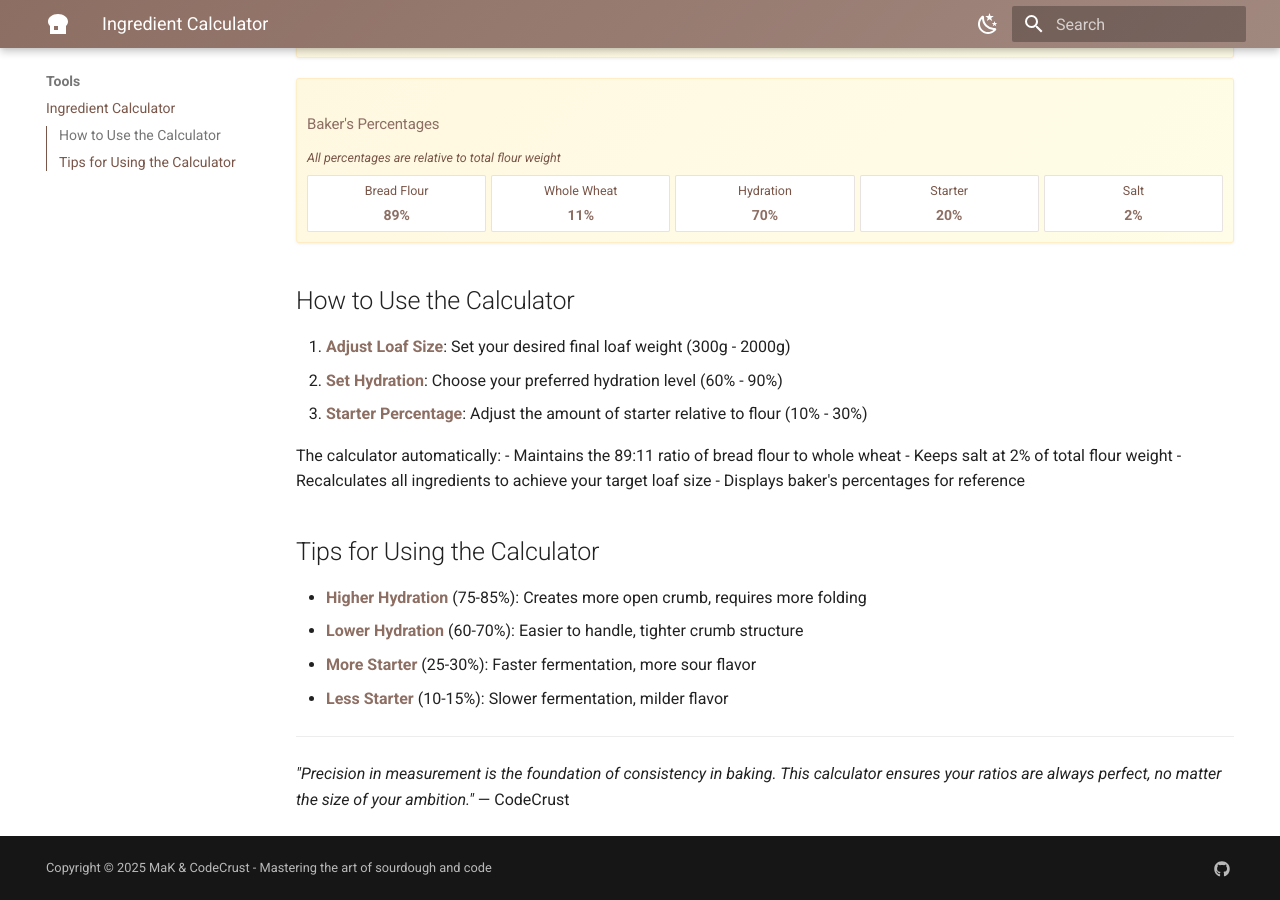
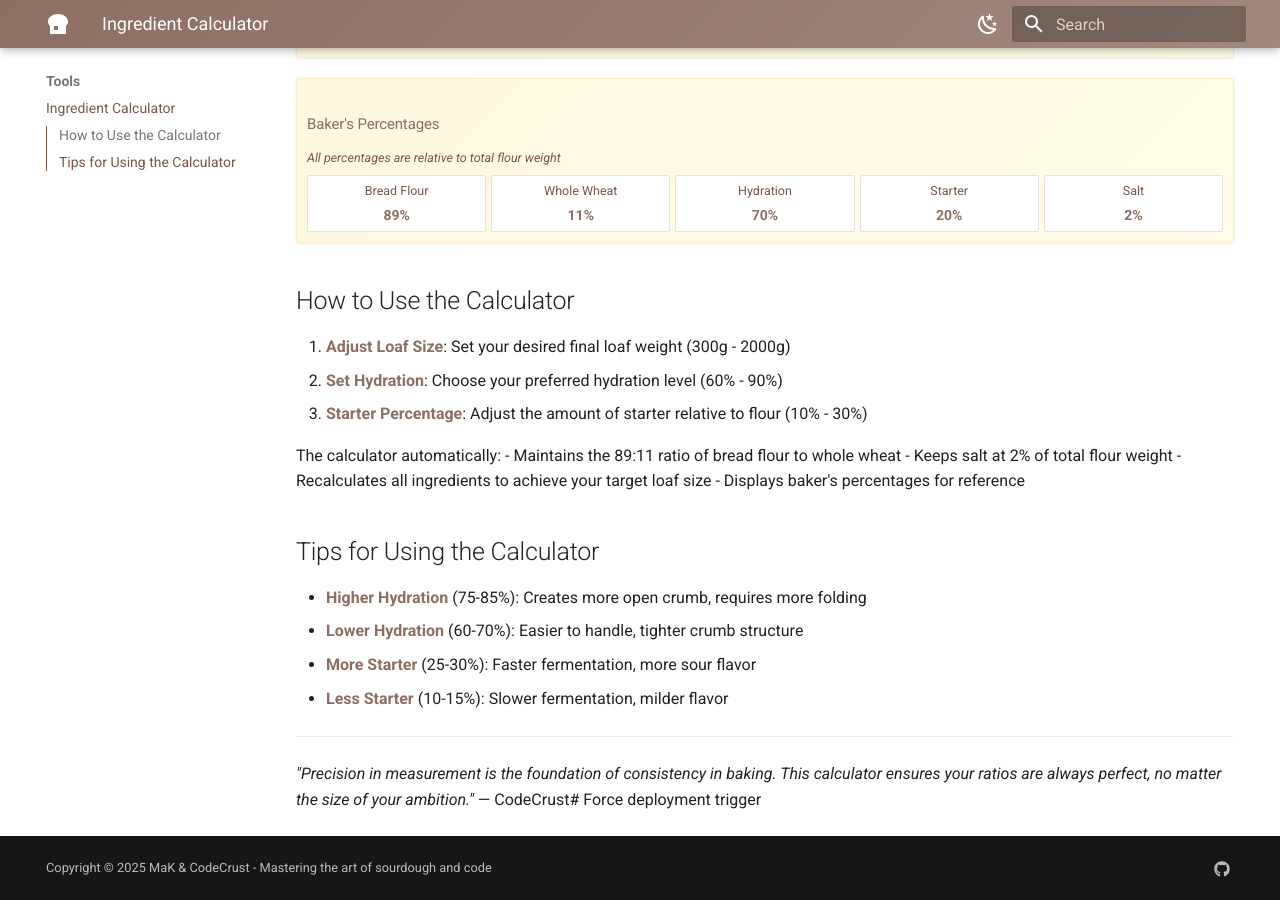
Before and after one commit to git-kubik/sourdough-journey, an MkDocs documentation site: the page built from docs/tools/calculator.md, in a window 1280 px wide and 900 px high, scrolled down 691 px. Built offline with MkDocs 1.6.1 and Material for MkDocs 9.7.7, drawn with Linux system fonts in a browser that asks for light colours.

```diff
--- a/docs/tools/calculator.md
+++ b/docs/tools/calculator.md
@@ -369,4 +369,4 @@
 
 ---
 
-*"Precision in measurement is the foundation of consistency in baking. This calculator ensures your ratios are always perfect, no matter the size of your ambition."* — CodeCrust
+*"Precision in measurement is the foundation of consistency in baking. This calculator ensures your ratios are always perfect, no matter the size of your ambition."* — CodeCrust# Force deployment trigger
```
